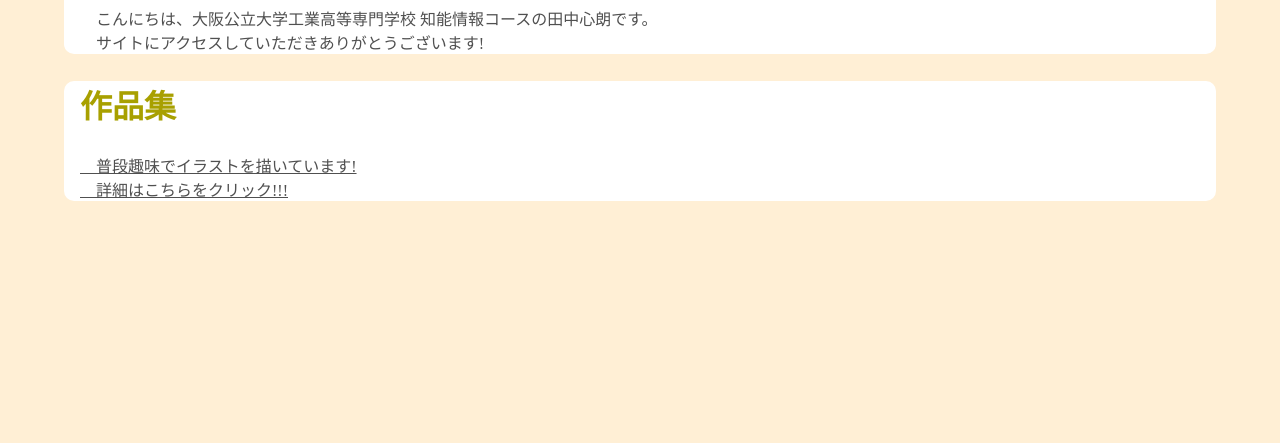
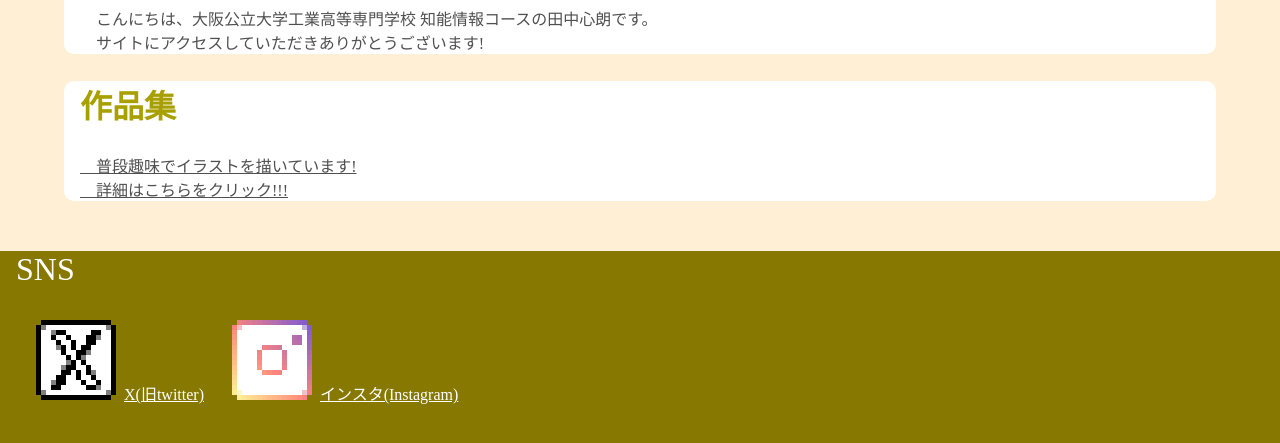
Before and after one commit to cocolo0503/portfolio-i, a plain HTML site: page index.html in a window 1280 px wide. Shown: the part 746-1189 px from the top of the page. Before the commit the page ends 947 px from the top, so only its background shows below. Drawn offline with Linux system fonts and the light colour scheme.

Commit message:
add contents

```diff
--- a/css/box_style.css
+++ b/css/box_style.css
@@ -7,3 +7,7 @@
     background-color: white;
     border: 12px solid #FFFF00;
 }
+.footer{
+    background-color: #867800;
+    height: 320px;
+}
--- a/css/font_style.css
+++ b/css/font_style.css
@@ -28,3 +28,15 @@
     color: #505050;
     padding-left: 12pt;
 }
+
+.footer{
+    font-family: "Rounded Mplus 1c";
+    font-size: 24pt;
+    color: white;
+    padding-left: 12pt;
+}
+.footertext{
+    font-family: "Rounded Mplus 1c";
+    font-size: 12pt;
+    color: white;
+}
--- a/css/image_style.css
+++ b/css/image_style.css
@@ -9,3 +9,7 @@
     height: 300px;
     padding: 10px 0;
 }
+.iconimg{
+    height: 80px;
+    padding-left: 20px;
+}
--- a/index.html
+++ b/index.html
@@ -36,11 +36,11 @@
                 <div class="scimg">
                     <img src="images/sniper_girl.png" alt="スナイパー" class="imagebg"/>
                     <img src="images/tomato.png" alt="トマト" class="imagebg"/>
-                    <img src="images/sunset.png" alt="トマト" class="imagebg"/>
-                    <img src="images/miner_boy.png" alt="トマト" class="imagebg"/>
-                    <img src="images/crying_boy.png" alt="トマト" class="imagebg"/>
-                    <img src="images/plane.png" alt="トマト" class="imagebg"/>
-                    <img src="images/bl.png" alt="トマト" class="imagebg"/>
+                    <img src="images/sunset.png" alt="日の入り" class="imagebg"/>
+                    <img src="images/miner_boy.png" alt="Hypixel" class="imagebg"/>
+                    <img src="images/crying_boy.png" alt="泣き虫" class="imagebg"/>
+                    <img src="images/plane.png" alt="草原" class="imagebg"/>
+                    <img src="images/bl.png" alt="ぎゅ～" class="imagebg"/>
                 </div>
             </section>
             <section id="highlight">
@@ -48,13 +48,25 @@
                 <a class="main">　こんにちは、大阪公立大学工業高等専門学校 知能情報コースの田中心朗です。</a>
                 <br>
                 <a class="main">　サイトにアクセスしていただきありがとうございます!</a>
+                <br>
             </section>
             <section id="highlight">
                 <h1 class="headA" href="html/illcoll.html">作品集</h1>
                 <a class="main" href="html/illcoll.html">　普段趣味でイラストを描いています!</a>
                 <br>
                 <a class="main" href="html/illcoll.html">　詳細はこちらをクリック!!!</a>
+                <br>
             </section>
         </main>
+        <br>
+        <footer class="footer">
+            <div class="head">
+                <p>SNS</p>
+                <img src="images/Xicon.png" alt="X" class="iconimg"/>
+                <a class="footertext" href="https://x.com/Itsuki_2053">X(旧twitter)</a>
+                <img src="images/Instaicon.png" alt="Insta" class="iconimg"/>
+                <a class="footertext" href="https://www.instagram.com/itsukikocho?igsh=ZmZkeW9hNWZ5OXFx&utm_source=ig_contact_invite">インスタ(Instagram)</a>
+            </div>
+        </footer>
     </body>
 </html>
```
Also changed, not shown: html/illcoll.html (+2 -2 lines), images/Instaicon.png (added), images/Xicon.png (added).
